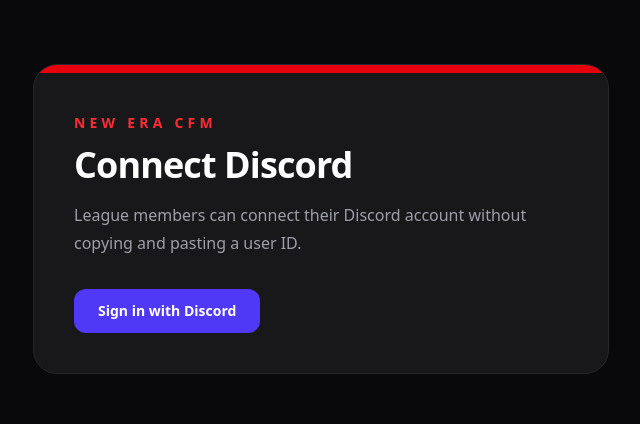
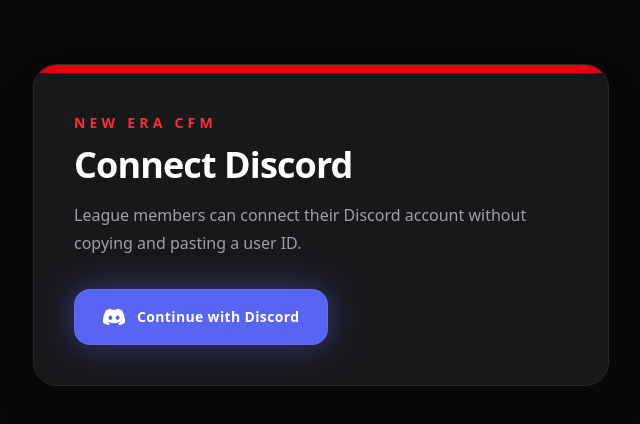
Before and after one commit to ricooooooooooo/new-era-cfm, a Next.js app: page /discord-connect in a window 1280 px wide. Shown: the top 424 px of the page, without its empty margins (319-959 px from the left). Built offline with nearby package versions, Linux system fonts and the light colour scheme; no server answers.

Commit message:
Style Discord connect button

```diff
--- a/app/discord-connect/page.tsx
+++ b/app/discord-connect/page.tsx
@@ -53,6 +53,20 @@
   }
 }
 
+function DiscordIcon() {
+  return (
+    <svg
+      aria-hidden="true"
+      width="22"
+      height="22"
+      viewBox="0 0 127.14 96.36"
+      fill="currentColor"
+    >
+      <path d="M107.7 8.07A105.15 105.15 0 0 0 81.47 0a72.06 72.06 0 0 0-3.36 6.83A97.68 97.68 0 0 0 49 6.83 72.37 72.37 0 0 0 45.64 0a105.89 105.89 0 0 0-26.27 8.07C2.79 33.15-1.71 57.5.54 81.53A105.73 105.73 0 0 0 32.71 96.36a77.7 77.7 0 0 0 6.89-11.3 68.42 68.42 0 0 1-10.84-5.18c.91-.67 1.8-1.37 2.66-2.1 20.87 9.54 43.57 9.54 64.19 0 .87.73 1.76 1.43 2.66 2.1a68.68 68.68 0 0 1-10.86 5.19 77.22 77.22 0 0 0 6.9 11.29A105.25 105.25 0 0 0 126.6 81.53c2.64-27.84-4.5-51.97-18.9-73.46ZM42.45 65.69C36.18 65.69 31 59.98 31 52.94c0-7.03 5.05-12.75 11.45-12.75 6.46 0 11.56 5.78 11.45 12.75 0 7.04-5.05 12.75-11.45 12.75Zm42.24 0c-6.27 0-11.45-5.71-11.45-12.75 0-7.03 5.05-12.75 11.45-12.75 6.46 0 11.56 5.78 11.45 12.75 0 7.04-5.05 12.75-11.45 12.75Z" />
+    </svg>
+  );
+}
+
 export default async function DiscordConnectPage({
   searchParams,
 }: DiscordConnectPageProps) {
@@ -72,7 +86,7 @@
 
   return (
     <main className="min-h-screen bg-zinc-950 px-6 py-16 text-white">
-      <section className="mx-auto max-w-xl overflow-hidden rounded-3xl border border-zinc-800 bg-zinc-900">
+      <section className="mx-auto max-w-xl overflow-hidden rounded-3xl border border-zinc-800 bg-zinc-900 shadow-2xl">
         <div className="h-2 bg-red-600" />
 
         <div className="p-8 md:p-10">
@@ -106,7 +120,7 @@
                   <img
                     src={avatarUrl}
                     alt={`${savedUser.displayName}'s Discord avatar`}
-                    className="h-16 w-16 rounded-full"
+                    className="h-16 w-16 rounded-full object-cover"
                   />
                 ) : (
                   <div className="flex h-16 w-16 items-center justify-center rounded-full bg-zinc-800 text-2xl font-black">
@@ -149,9 +163,10 @@
           ) : (
             <a
               href="/api/discord/login"
-              className="mt-8 inline-flex rounded-xl bg-indigo-600 px-6 py-3 text-sm font-black text-white transition hover:bg-indigo-500"
+              className="mt-8 inline-flex items-center justify-center gap-3 rounded-2xl border border-indigo-400/30 bg-[#5865F2] px-7 py-4 text-sm font-black tracking-wide text-white shadow-[0_0_35px_rgba(88,101,242,0.45)] transition-all duration-200 hover:scale-[1.03] hover:bg-[#6672F5] hover:shadow-[0_0_45px_rgba(88,101,242,0.65)] active:scale-95"
             >
-              Sign in with Discord
+              <DiscordIcon />
+              <span>Continue with Discord</span>
             </a>
           )}
         </div>
--- a/app/discord-intro/page.tsx
+++ b/app/discord-intro/page.tsx
@@ -1,27 +1,23 @@
 "use client";
 
-import { useRef, useState } from "react";
+import { useEffect, useRef, useState } from "react";
 
 export default function DiscordIntroPage() {
   const videoRef = useRef<HTMLVideoElement>(null);
 
   const [started, setStarted] = useState(false);
   const [fadeOut, setFadeOut] = useState(false);
+  const [syncFinished, setSyncFinished] = useState(false);
 
-  async function startIntro() {
-    const video = videoRef.current;
+  useEffect(() => {
+    let cancelled = false;
 
-    if (!video) return;
-
-    setFadeOut(true);
-
-    setTimeout(async () => {
-      setStarted(true);
-
+    async function syncMember() {
       try {
         const response = await fetch("/api/member/sync", {
           method: "POST",
           credentials: "include",
+          cache: "no-store",
         });
 
         const result = await response.json();
@@ -33,7 +29,29 @@
         }
       } catch (error) {
         console.error("Member sync request failed:", error);
+      } finally {
+        if (!cancelled) {
+          setSyncFinished(true);
+        }
       }
+    }
+
+    syncMember();
+
+    return () => {
+      cancelled = true;
+    };
+  }, []);
+
+  async function startIntro() {
+    const video = videoRef.current;
+
+    if (!video) return;
+
+    setFadeOut(true);
+
+    setTimeout(async () => {
+      setStarted(true);
 
       try {
         video.currentTime = 0;
@@ -55,16 +73,16 @@
     <main className="fixed inset-0 overflow-hidden bg-black text-white">
       {!started && (
         <div
-          className={`absolute inset-0 flex items-center justify-center transition-opacity duration-700 ${
+          className={`absolute inset-0 flex items-center justify-center px-5 transition-opacity duration-700 ${
             fadeOut ? "opacity-0" : "opacity-100"
           }`}
         >
-          <div className="w-full max-w-xl rounded-3xl border border-purple-700/40 bg-zinc-950/90 p-10 text-center shadow-2xl backdrop-blur">
+          <div className="w-full max-w-xl rounded-3xl border border-purple-700/40 bg-zinc-950/90 p-8 text-center shadow-2xl backdrop-blur sm:p-10">
             <p className="text-xs font-bold uppercase tracking-[0.35em] text-purple-400">
               NEW ERA CFM
             </p>
 
-            <h1 className="mt-5 text-5xl font-black">
+            <h1 className="mt-5 text-4xl font-black sm:text-5xl">
               Discord Linked
             </h1>
 
@@ -79,10 +97,16 @@
             <button
               type="button"
               onClick={startIntro}
-              className="mt-10 rounded-full bg-purple-600 px-10 py-4 text-sm font-black uppercase tracking-[0.25em] transition hover:bg-purple-500 active:scale-95"
+              className="mt-10 rounded-full bg-purple-600 px-10 py-4 text-sm font-black uppercase tracking-[0.25em] shadow-[0_0_30px_rgba(147,51,234,0.28)] transition duration-200 hover:scale-[1.02] hover:bg-purple-500 active:scale-95"
             >
               Enter New Era
             </button>
+
+            {!syncFinished && (
+              <p className="mt-4 text-xs text-zinc-600">
+                Finalizing your league profile…
+              </p>
+            )}
           </div>
         </div>
       )}
```
